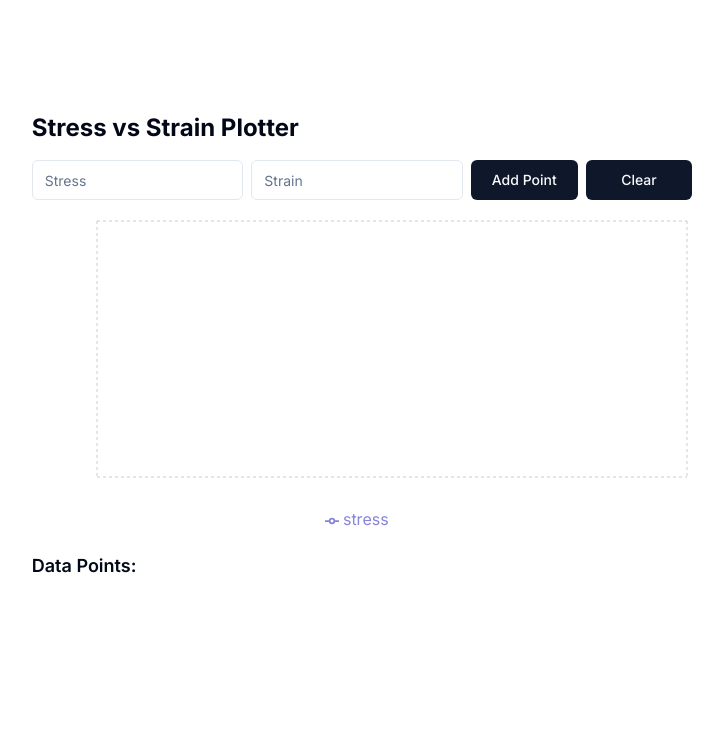
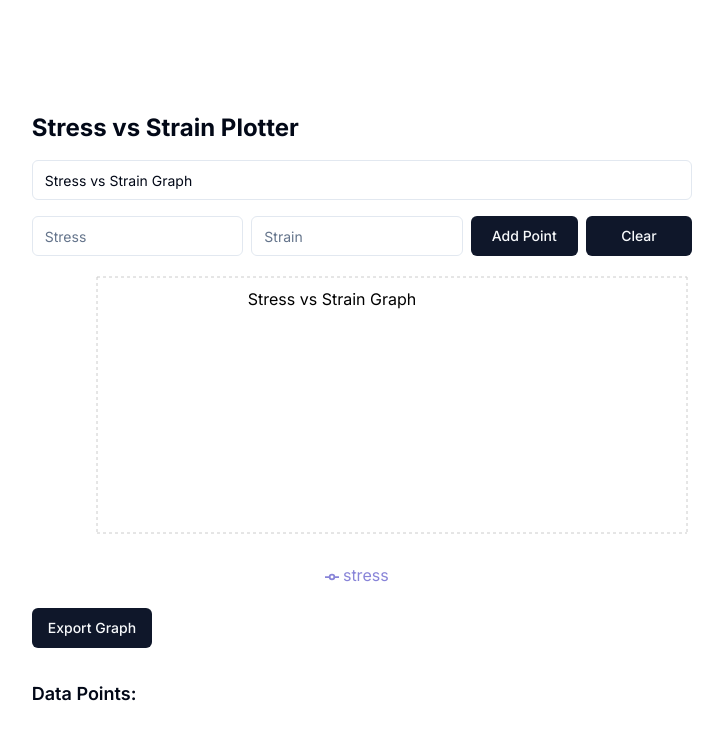
Before and after one commit to BhavJain07/StressStrain-Plotter, a Next.js app in the folder stress-strain-plotter/: page / in a window 1280 px wide. Shown: the top 740 px of the page, without its empty margins (278-1001 px from the left). Built offline with nearby package versions, Linux system fonts and the light colour scheme.

Commit message:
Added export and titling functionality

```diff
--- a/stress-strain-plotter/src/components/StressStrainPlotter.tsx
+++ b/stress-strain-plotter/src/components/StressStrainPlotter.tsx
@@ -1,6 +1,6 @@
 'use client'
 
-import React, { useState, useMemo } from 'react'
+import React, { useState, useMemo, useRef } from 'react'
 import { LineChart, Line, XAxis, YAxis, CartesianGrid, Tooltip, Legend, ResponsiveContainer } from 'recharts'
 import { Input } from "@/components/ui/input"
 import { Button } from "@/components/ui/button"
@@ -9,6 +9,8 @@ const StressStrainPlotter = () => {
   const [data, setData] = useState<Array<{stress: number, strain: number}>>([])
   const [stress, setStress] = useState('')
   const [strain, setStrain] = useState('')
+  const [graphTitle, setGraphTitle] = useState('Stress vs Strain Graph')
+  const chartRef = useRef<any>(null)
 
   const addDataPoint = () => {
     if (stress && strain) {
@@ -27,30 +29,7 @@ const StressStrainPlotter = () => {
   const calculateMaterialProperties = useMemo(() => {
     if (data.length < 2) return null;
 
-    // Tensile Strength (maximum stress)
-    const tensileStrength = Math.max(...data.map(point => point.stress));
-
-    // Young's Modulus (slope of the linear portion)
-    const linearRegion = data.slice(0, Math.ceil(data.length / 3)); // Assume first third is linear
-    const avgX = linearRegion.reduce((sum, point) => sum + point.strain, 0) / linearRegion.length;
-    const avgY = linearRegion.reduce((sum, point) => sum + point.stress, 0) / linearRegion.length;
-    const numerator = linearRegion.reduce((sum, point) => sum + (point.strain - avgX) * (point.stress - avgY), 0);
-    const denominator = linearRegion.reduce((sum, point) => sum + Math.pow(point.strain - avgX, 2), 0);
-    const youngsModulus = numerator / denominator;
-
-    // Yield Strength (0.2% offset method)
-    const offsetStrain = 0.002; // 0.2% offset
-    const yieldLine = data.map(point => ({
-      strain: point.strain,
-      stress: youngsModulus * (point.strain - offsetStrain)
-    }));
-    let yieldStrength = 0;
-    for (let i = 0; i < data.length; i++) {
-      if (data[i].stress >= yieldLine[i].stress) {
-        yieldStrength = data[i].stress;
-        break;
-      }
-    }
+    // ... (keep the existing calculation logic)
 
     return {
       tensileStrength: tensileStrength.toFixed(2),
@@ -59,9 +38,33 @@ const StressStrainPlotter = () => {
     };
   }, [data]);
 
+  const exportGraph = () => {
+    if (chartRef.current) {
+      const svgElement = chartRef.current.container.children[0];
+      const svgData = new XMLSerializer().serializeToString(svgElement);
+      const svgBlob = new Blob([svgData], {type: "image/svg+xml;charset=utf-8"});
+      const svgUrl = URL.createObjectURL(svgBlob);
+      const downloadLink = document.createElement("a");
+      downloadLink.href = svgUrl;
+      downloadLink.download = "stress_strain_graph.svg";
+      document.body.appendChild(downloadLink);
+      downloadLink.click();
+      document.body.removeChild(downloadLink);
+    }
+  }
+
   return (
     <div className="p-4 max-w-3xl mx-auto">
       <h2 className="text-2xl font-bold mb-4">Stress vs Strain Plotter</h2>
+      <div className="mb-4">
+        <Input
+          type="text"
+          placeholder="Graph Title"
+          value={graphTitle}
+          onChange={(e) => setGraphTitle(e.target.value)}
+          className="w-full mb-2"
+        />
+      </div>
       <div className="mb-4 flex space-x-2">
         <Input
           type="number"
@@ -82,16 +85,18 @@ const StressStrainPlotter = () => {
       </div>
       <div className="h-80 w-full mb-4">
         <ResponsiveContainer width="100%" height="100%">
-          <LineChart data={data}>
+          <LineChart ref={chartRef} data={data}>
             <CartesianGrid strokeDasharray="3 3" />
             <XAxis dataKey="strain" label={{ value: 'Strain', position: 'bottom' }} />
             <YAxis label={{ value: 'Stress', angle: -90, position: 'insideLeft' }} />
             <Tooltip />
             <Legend />
             <Line type="monotone" dataKey="stress" stroke="#8884d8" />
+            <text x={300} y={20} textAnchor="middle" dominantBaseline="hanging">{graphTitle}</text>
           </LineChart>
         </ResponsiveContainer>
       </div>
+      <Button onClick={exportGraph} className="mb-4">Export Graph</Button>
       {calculateMaterialProperties && (
         <div className="mb-4 p-4 bg-gray-100 rounded-md">
           <h3 className="text-lg font-semibold mb-2">Material Properties:</h3>
```
